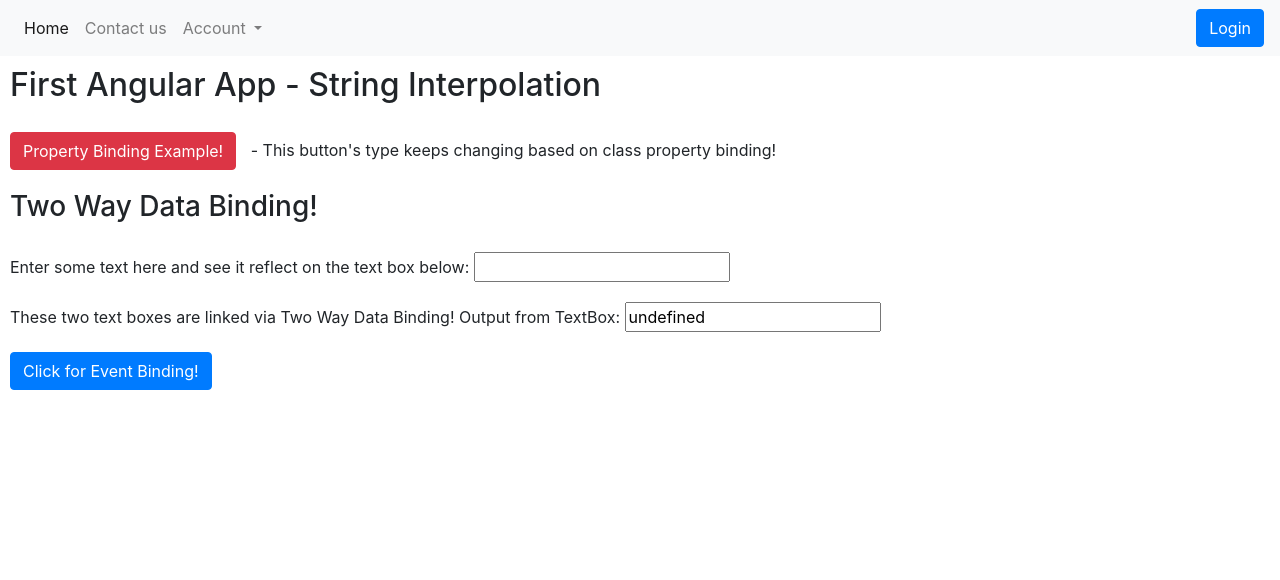
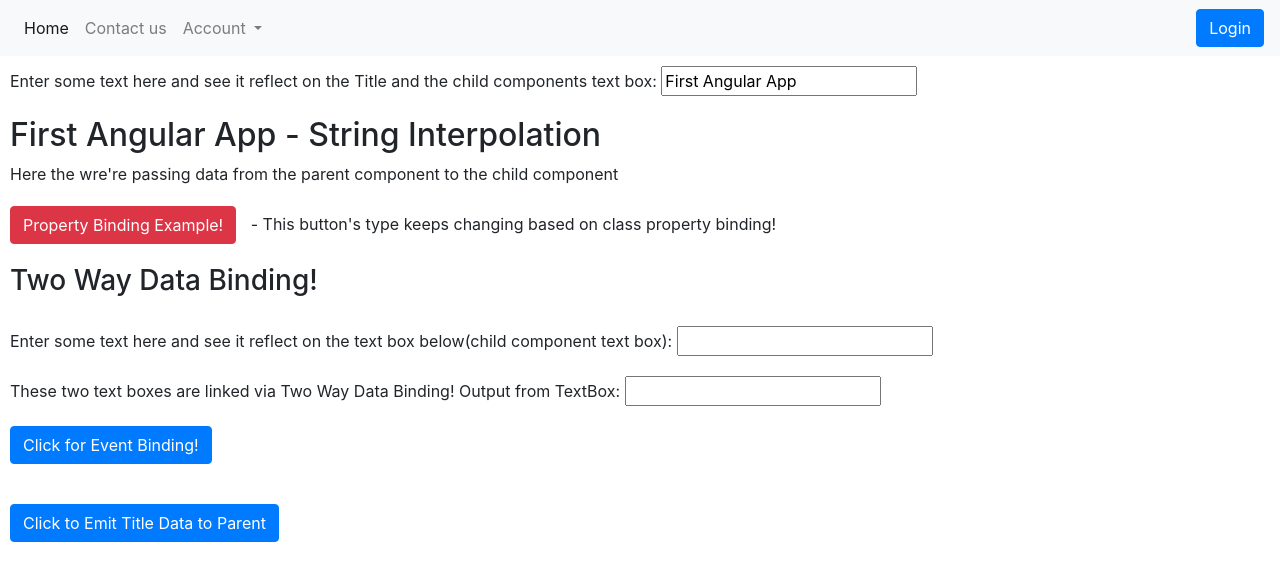
Before and after one commit to gpavankv/BankingApp, an Angular app: page / in a window 1280 px wide. Shown: the top 580 px of the page. Built offline with nearby package versions, Linux system fonts and the light colour scheme.

Commit message:
added Data binding examples in a separate component file. @Input() and @Output() example.

```diff
--- a/src/app/app.component.html
+++ b/src/app/app.component.html
@@ -1,29 +1,6 @@
 <app-header></app-header>
 <div style="padding: 10px">
-  <h2>
-    {{title}} - String Interpolation
-  </h2>
+  Enter some text here and see it reflect on the Title and the child components text box:  <input [(ngModel)]='title' type="text">
+  <br>
 </div>
-
-<button [class]="classBtnValue" style="margin: 10px">Property Binding Example!</button> - This button's type keeps changing based on class property binding!
-<br>
-
-<div>
-  <h3  style="padding: 10px"> Two Way Data Binding!</h3>
-</div>
-<div style="padding: 10px">
-  Enter some text here and see it reflect on the text box below:  <input [(ngModel)]='name' type="text">
-  <br>
-
-</div>
-<div style="padding: 10px">
-  These two text boxes are linked via Two Way Data Binding! Output from TextBox: <input [value]='name' type="text">
-</div>
-
-<div style="padding: 10px">
-  <button class="btn btn-primary" (click)="clickEvent()">Click for Event Binding!</button>
-</div>
-
-<div id="eventBind" style="padding: 10px">
-
-</div>
+<app-data-binding [a_title]="title" (sendTitle)="getTitle($event)"></app-data-binding>
--- a/src/app/app.component.ts
+++ b/src/app/app.component.ts
@@ -6,34 +6,12 @@ import { Component, OnInit } from '@angular/core';
 })
 export class AppComponent implements OnInit {
   title = 'First Angular App';
-  btnValue = true;
-  classBtnValue = '';
-  clickEventValue = true;
 
-  buttonToggle() {
-    if (this.btnValue === true) {
-      this.classBtnValue = 'btn btn-primary';
-      this.btnValue  = false;
-      console.log('prim');
-    } else {
-      this.classBtnValue = 'btn btn-danger';
-      this.btnValue = true;
-      console.log('dang');
-    }
-  }
-
-  clickEvent() {
-    if (this.clickEventValue === true) {
-      document.getElementById('eventBind').innerHTML = 'This is a response based on click event!';
-      this.clickEventValue = false;
-    } else {
-      document.getElementById('eventBind').innerHTML = '';
-      this.clickEventValue = true;
-    }
+  getTitle(data: any) {
+    console.log(data);
+    this.title = data;
   }
 
   ngOnInit() {
-    setInterval(() => {
-      this.buttonToggle(); }, 2000);
   }
 }
--- a/src/app/app.module.ts
+++ b/src/app/app.module.ts
@@ -5,12 +5,15 @@ import { FormsModule } from '@angular/forms';
 
 import { AppComponent } from './app.component';
 import { HeaderComponent } from './header/header.component';
+import { DataBindingComponent } from './data-binding/data-binding.component';
+
 
 
 @NgModule({
   declarations: [
     AppComponent,
-    HeaderComponent
+    HeaderComponent,
+    DataBindingComponent
   ],
   imports: [
     BrowserModule,
--- /dev/null
+++ b/src/app/data-binding/data-binding.component.html
@@ -0,0 +1,33 @@
+<div style="padding: 10px">
+  <h2>
+    {{a_title}} - String Interpolation
+  </h2>
+  Here the wre're passing data from the parent component to the child component
+</div>
+
+<button [class]="classBtnValue" style="margin: 10px">Property Binding Example!</button> - This button's type keeps changing based on class property binding!
+<br>
+
+<div>
+  <h3  style="padding: 10px"> Two Way Data Binding!</h3>
+</div>
+<div style="padding: 10px">
+  Enter some text here and see it reflect on the text box below(child component text box):  <input [(ngModel)]='c_title' type="text">
+  <br>
+
+</div>
+<div style="padding: 10px">
+  These two text boxes are linked via Two Way Data Binding! Output from TextBox: <input (input)='inputEvent()'  [(ngModel)]='c_title' [value]='c_title' type="text">
+</div>
+
+<div style="padding: 10px">
+  <button class="btn btn-primary" (click)="clickEvent()">Click for Event Binding!</button>
+</div>
+
+<div id="eventBind" style="padding: 10px">
+
+</div>
+
+<div style="padding: 10px;">
+  <button (click)="emitTitle()" class="btn btn-primary">Click to Emit Title Data to Parent</button>
+</div>
--- /dev/null
+++ b/src/app/data-binding/data-binding.component.ts
@@ -0,0 +1,54 @@
+import {Component, EventEmitter, Input, OnInit, Output} from '@angular/core';
+
+@Component({
+  selector: 'app-data-binding',
+  templateUrl: './data-binding.component.html',
+  styleUrls: ['./data-binding.component.css']
+})
+export class DataBindingComponent implements OnInit {
+@Input() a_title: string;
+@Output() sendTitle: EventEmitter<any> = new EventEmitter<any>();
+c_title = '';
+
+constructor() {
+}
+  btnValue = true;
+  classBtnValue = '';
+  clickEventValue = true;
+
+  emitTitle() {
+    this.sendTitle.emit(this.c_title);
+  }
+
+  buttonToggle() {
+    if (this.btnValue === true) {
+      this.classBtnValue = 'btn btn-primary';
+      this.btnValue  = !this.btnValue;
+      console.log('prim');
+    } else {
+      this.classBtnValue = 'btn btn-danger';
+      this.btnValue = !this.btnValue;
+      console.log('dang');
+    }
+  }
+
+  clickEvent() {
+    if (this.clickEventValue === true) {
+      document.getElementById('eventBind').innerHTML = 'This is a response based on click event!';
+      this.clickEventValue = !this.clickEventValue;
+    } else {
+      document.getElementById('eventBind').innerHTML = '';
+      this.clickEventValue = !this.clickEventValue;
+    }
+  }
+
+  inputEvent() {
+    console.log('printing changed c_title value on change from child component, value is \'' + this.c_title + '\'');
+  }
+
+  ngOnInit() {
+    setInterval(() => {
+      this.buttonToggle(); }, 2000);
+  }
+
+}
--- a/src/index.html
+++ b/src/index.html
@@ -9,7 +9,7 @@
   <link rel="icon" type="image/x-icon" href="favicon.ico">
 </head>
 <body>
-  <app-root></app-root>
+  <app-root>Loading....</app-root>
   <script src="https://code.jquery.com/jquery-3.2.1.slim.min.js" integrity="sha384-KJ3o2DKtIkvYIK3UENzmM7KCkRr/rE9/Qpg6aAZGJwFDMVNA/GpGFF93hXpG5KkN" crossorigin="anonymous"></script>
   <script src="https://cdnjs.cloudflare.com/ajax/libs/popper.js/1.12.3/umd/popper.min.js" integrity="sha384-vFJXuSJphROIrBnz7yo7oB41mKfc8JzQZiCq4NCceLEaO4IHwicKwpJf9c9IpFgh" crossorigin="anonymous"></script>
   <script src="https://maxcdn.bootstrapcdn.com/bootstrap/4.0.0-beta.2/js/bootstrap.min.js" integrity="sha384-alpBpkh1PFOepccYVYDB4do5UnbKysX5WZXm3XxPqe5iKTfUKjNkCk9SaVuEZflJ" crossorigin="anonymous"></script>
```
Also changed, not shown: src/app/services/LoggerService.ts (added, +8 -0 lines), src/app/data-binding/data-binding.component.css (added), 1 other file (tests, documents, lock files or other folders).
